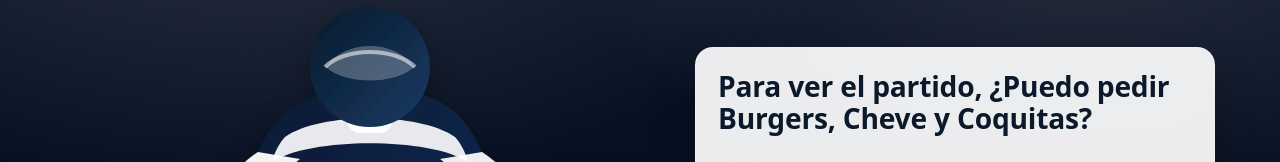
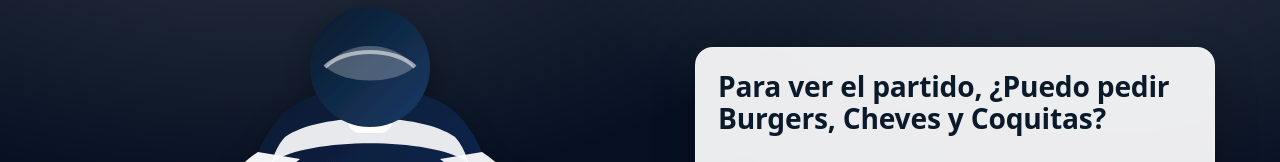
Before and after one commit to ingtiti/superbowl, a plain HTML site: page index.html in a window 1280 px wide. Shown: the part 244-406 px from the top of the page. Drawn offline with Linux system fonts and the light colour scheme.

Commit message:
Update index.html

```diff
--- a/index.html
+++ b/index.html
@@ -201,7 +201,7 @@
 
       <div class="hero__right">
         <div class="card">
-          <h1 class="question">Para ver el partido, ¿Puedo pedir Burgers, Cheve y Coquitas?</h1>
+          <h1 class="question">Para ver el partido, ¿Puedo pedir Burgers, Cheves y Coquitas?</h1>
 
           <div class="actions" id="actions">
             <button class="btn btn--yes" id="yesBtn" type="button">Sí</button>
```
